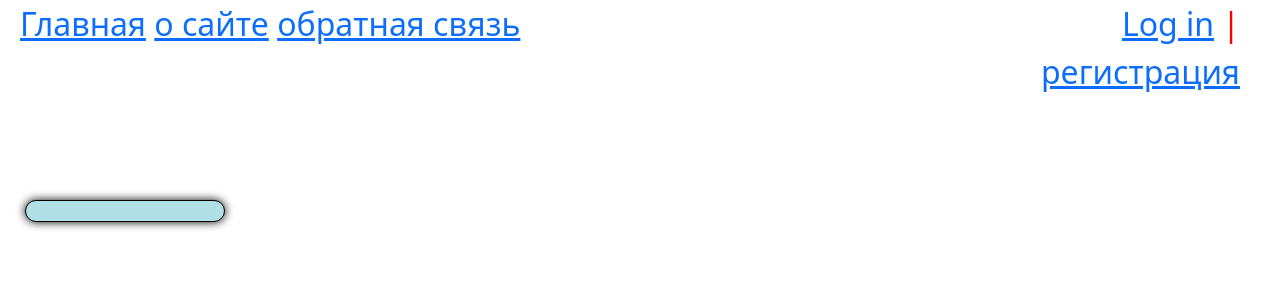
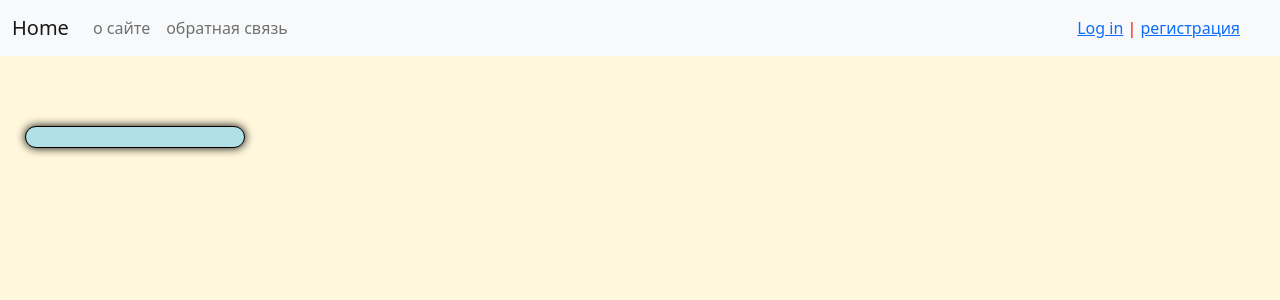
Before and after one commit to grigoscool/practice-again-and-again-, a Django app: page / in a window 1280 px wide. Shown: the top 300 px of the page. Run offline with Django 4.2, Linux system fonts and the light colour scheme; data that the repository does not hold is empty.

Commit message:
add some css 2

```diff
--- a/aashop/myapp/static/myapp/css/style.css
+++ b/aashop/myapp/static/myapp/css/style.css
@@ -1,10 +1,8 @@
-body {
-    background: rgb(255, 248, 220);
+.navbar {
+
 }
-
 .menu {
     color: red;
-    font-size: 200%;
     text-align: left;
     display: inline-block;
 }
@@ -26,7 +24,7 @@
     font-size: 100%;
 }
 .item {
-    margin: 200px 0px 0px 0px;
+    margin: 70px 0px 0px 0px;
 }
 .card-item {
     text-align: left;
@@ -40,16 +38,17 @@
 }
 div.category {
     float: left;
-    width: 200px;
+    width: 220px;
     font-size: 40px;
     color: red;
     border: 1px solid black;
-    margin: 200px 10px 10px 25px;
+    margin: 70px 10px 10px 25px;
     border-radius: 15px;
     box-shadow: 0px 0px 10px black;
     padding: 10px;
     text-align: center;
     background-color:#B0E0E6;
+
 
 }
 div.item {
@@ -76,3 +75,7 @@
 .text {
     text-indent: 25px;
 }
+
+body {
+    background-color: rgb(255, 248, 220);
+}
--- a/aashop/myapp/templates/myapp/base.html
+++ b/aashop/myapp/templates/myapp/base.html
@@ -10,19 +10,18 @@
 			{{ title }}
 		</title>
 	</head>
-	<body>
-		<div class="category line2">
-			{% get_cats as categories %}
-			{% for cat in categories %}
-				<p>
-					<a href="{{ cat.get_absolute_url }}">{{ cat.title }}</a>
-				</p>
-			{% endfor %}
-		</div>
-		<div class="menu main-menu">
-			<a href="{% url 'myapp:home' %}">Главная</a>
+	<body style="background-color: rgb(255, 248, 220);">
+
+		<nav class="navbar navbar-expand-lg bg-light">
+		  <div class="container-fluid">
+		    <a class="navbar-brand" href="{% url 'myapp:home' %}">Home</a>
+		    <button class="navbar-toggler" type="button" data-bs-toggle="collapse" data-bs-target="#navbarNavAltMarkup" aria-controls="navbarNavAltMarkup" aria-expanded="false" aria-label="Toggle navigation">
+		      <span class="navbar-toggler-icon"><img src="{% static 'myapp/icon/monitor.png' %}"></span>
+		    </button>
+		    <div class="collapse navbar-collapse" id="navbarNavAltMarkup">
+		      <div class="navbar-nav">
 		          {% for m in menu %}
-				<a href="{% url m.url %}">{{ m.title }}</a>
+			          <a class="nav-link" href="{% url m.url %}">{{ m.title }}</a>
 		          {% endfor %}
 		      </div>
 		      <div class="menu log-menu">
@@ -32,7 +31,17 @@
 							<a href="{% url 'myapp:logout' %}">выйти</a> <div class="menu user-name">{{ user.username }}</div>
 						{% endif %}
 					</div>
-
+		    </div>
+		  </div>
+		</nav>
+			<div class="category line2">
+				{% get_cats as categories %}
+				{% for cat in categories %}
+					<p>
+						<a href="{{ cat.get_absolute_url }}">{{ cat.title }}</a>
+					</p>
+				{% endfor %}
+			</div>
 		{% block content %}
 		{% endblock content %}
 		<script src="https://cdn.jsdelivr.net/npm/bootstrap@5.2.3/dist/js/bootstrap.bundle.min.js" integrity="sha384-kenU1KFdBIe4zVF0s0G1M5b4hcpxyD9F7jL+jjXkk+Q2h455rYXK/7HAuoJl+0I4" crossorigin="anonymous"></script>
--- a/aashop/myapp/templates/myapp/home.html
+++ b/aashop/myapp/templates/myapp/home.html
@@ -4,15 +4,14 @@
 <div class="item">
 	{% for item in items %}
 		{% if item.is_piblished %}
-			<ul class="card-item">
-				<li>{{ item.name }}</li>
-					<p>Price: {{ item.price }}$</p>
-					<form action="{{ item.get_absolute_url }}" method="get">
-						<input type="submit" name="item-detail" value="Посмотреть товар" class="buy-button">
-						<input type="button" name="buy" value="Купить" class="buy-button" >
-					</form>
-					<hr>
-			</ul>
+			<div class="card" style="width: 18rem; margin-bottom: 25px;">
+			  <div class="card-body">
+			    <h5 class="card-title">{{ item.name }}e</h5>
+			    <h6 class="card-subtitle mb-2 text-muted">{{ item.cat }}</h6>
+			    <a href="{{ item.get_absolute_url }}" class="card-link">show detail</a>
+			    <a href="#" class="card-link">BUY</a>
+			  </div>
+			</div>
 		{% endif %}
 	{% endfor %}
 </div>
```
Lines whose indentation alone changed are shown as unchanged.
